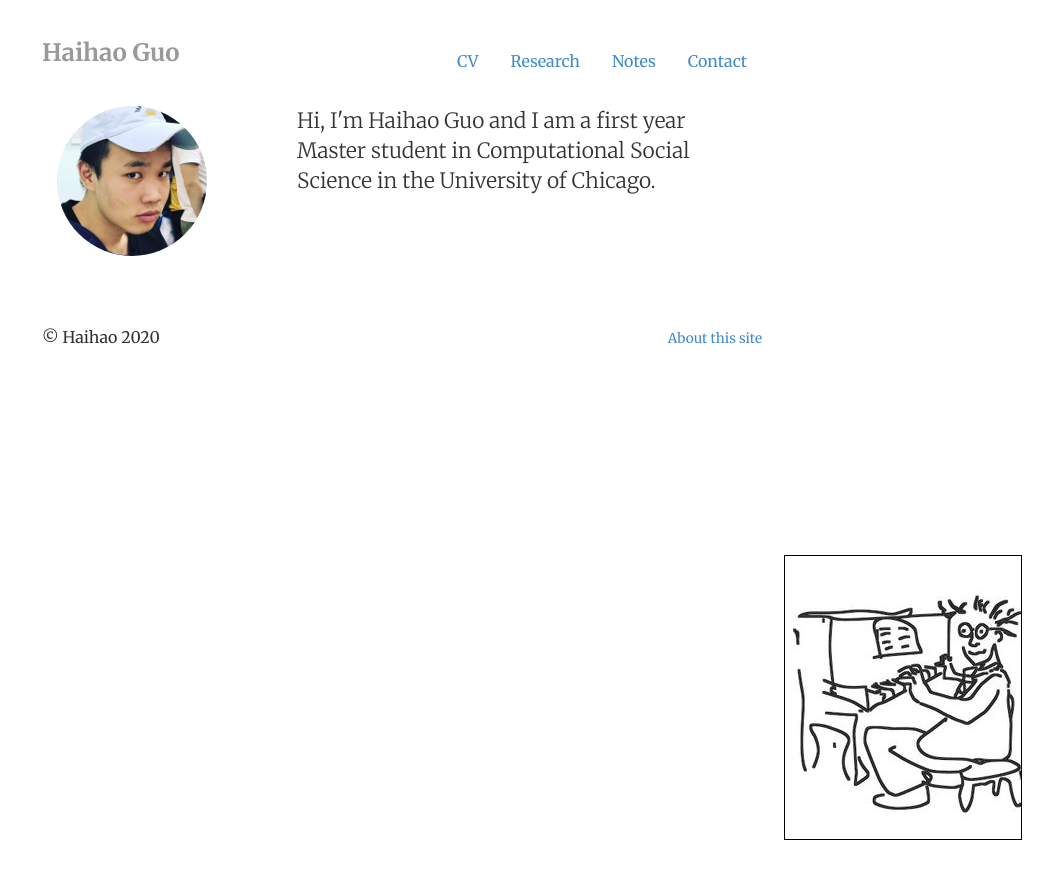
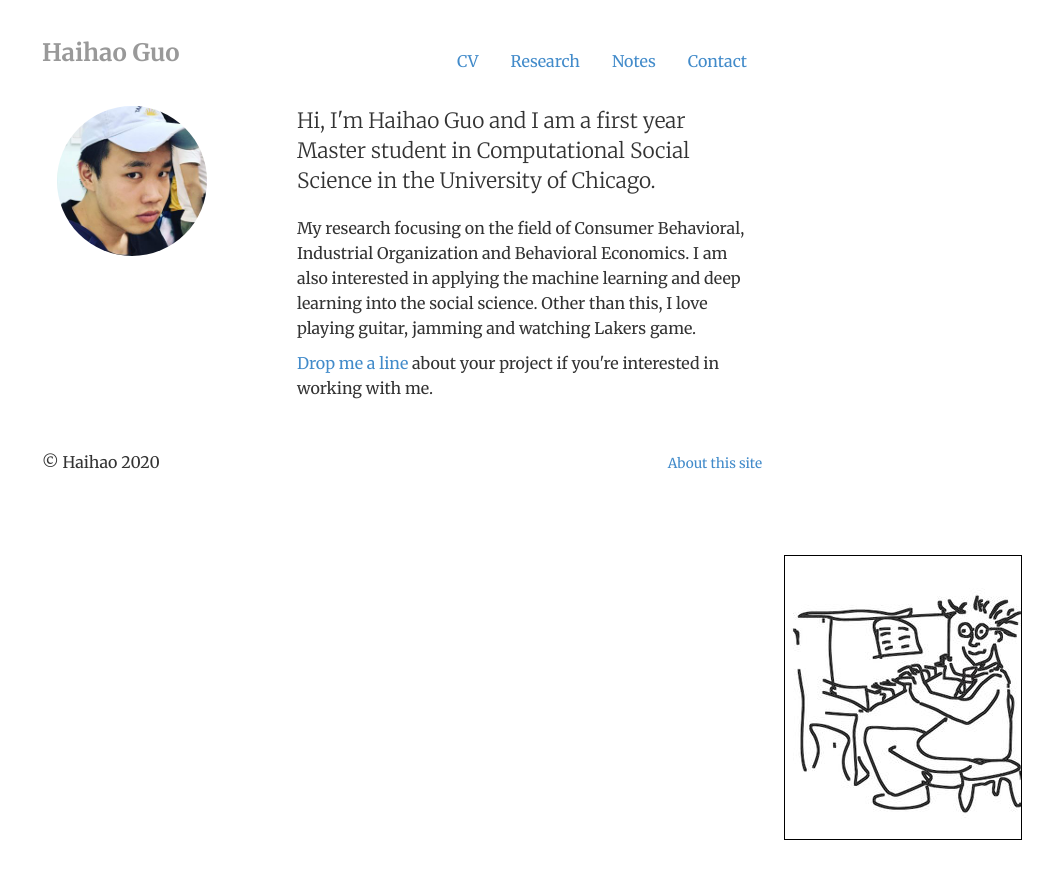
Before and after one commit to hihowme/hihowme.github.io, a Jekyll site: the page built from index.html, in a window 1280 px wide. Shown: the top 879 px of the page, without its empty margins (238-1280 px from the left). Built offline with Jekyll 4.4.1, drawn with Linux system fonts in a browser that asks for light colours.

Commit message:
update again

```diff
--- a/index.html
+++ b/index.html
@@ -13,6 +13,8 @@ description: Haihao Guo is a first year Master student in Computational Social S
 	</div>
 	<div itemscope itemtype="http://data-vocabulary.org/Person" class="col-sm-8">
 	<p class="lead">Hi, I'm <span itemprop="name">Haihao Guo</span> and I am a first year Master student in Computational Social Science in the University of Chicago.</p>
+    <p>My research focusing on the field of Consumer Behavioral, Industrial Organization and Behavioral Economics. I am also interested in applying the machine learning and deep learning into the social science. Other than this, I love playing guitar, jamming and watching Lakers game.  </p>
+    <p><a href="contact">Drop me a line</a> about your project if you're interested in working with me.</p></p>
 	</div>
 
 </div>
```
